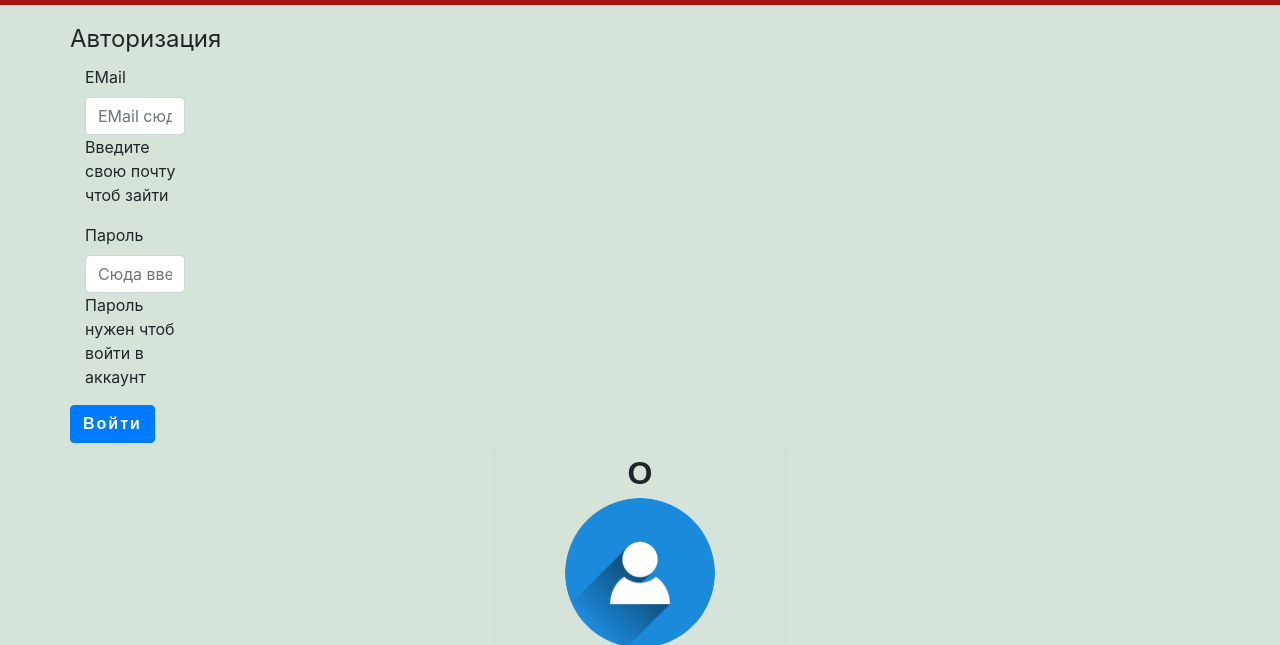
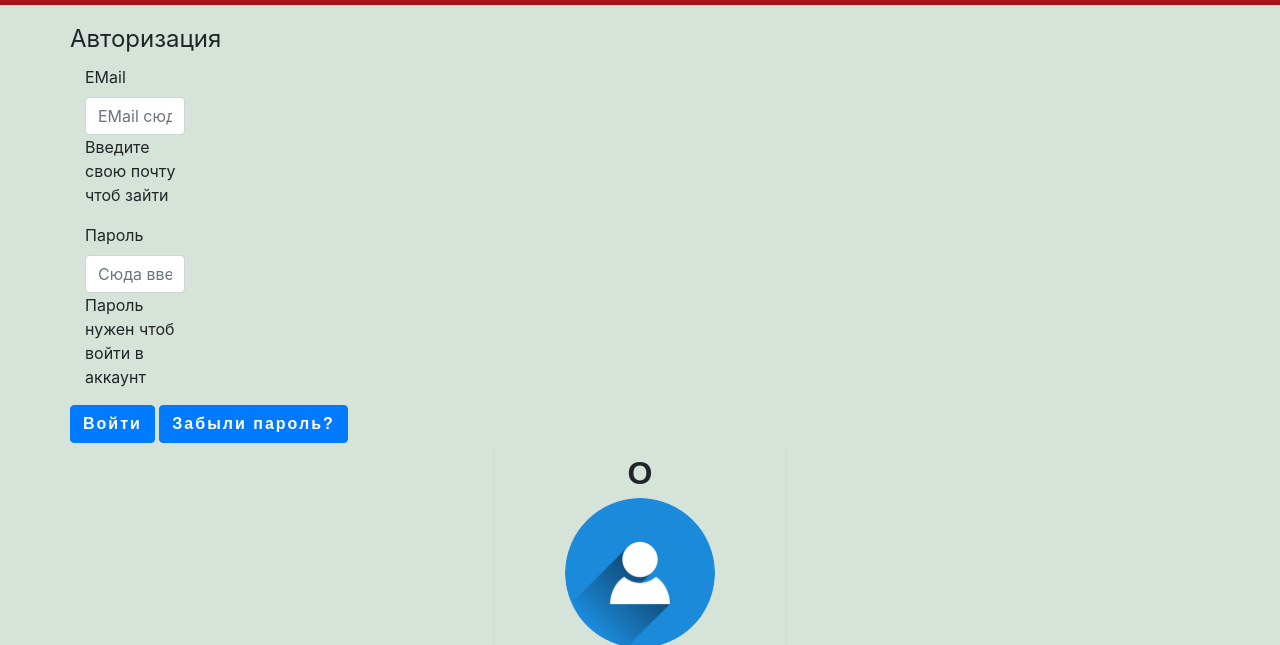
Before and after one commit to romb02/romb02.github.io, a plain HTML site: page login.html in a window 1280 px wide. Shown: the part 161-806 px from the top of the page. Drawn offline with nearby package versions, Linux system fonts and the light colour scheme; a web font is replaced by a local one.

Commit message:
Update login.html

```diff
--- a/login.html
+++ b/login.html
@@ -102,6 +102,7 @@
   </div>
 </div>
 <a href="index.html" class="btn btn-primary">Войти</a>
+<a href="forgetpass.html" class="btn btn-primary">Забыли пароль?</a>
 
 
 </fieldset>
```
